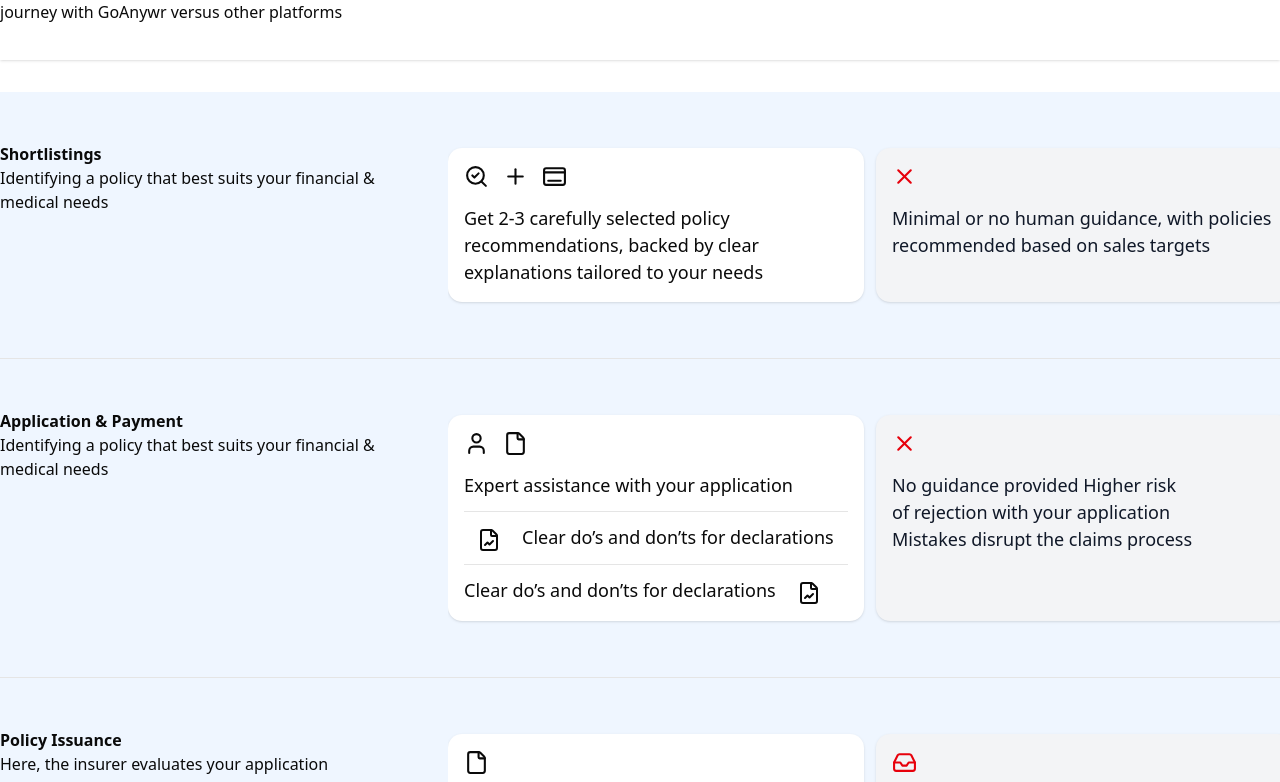
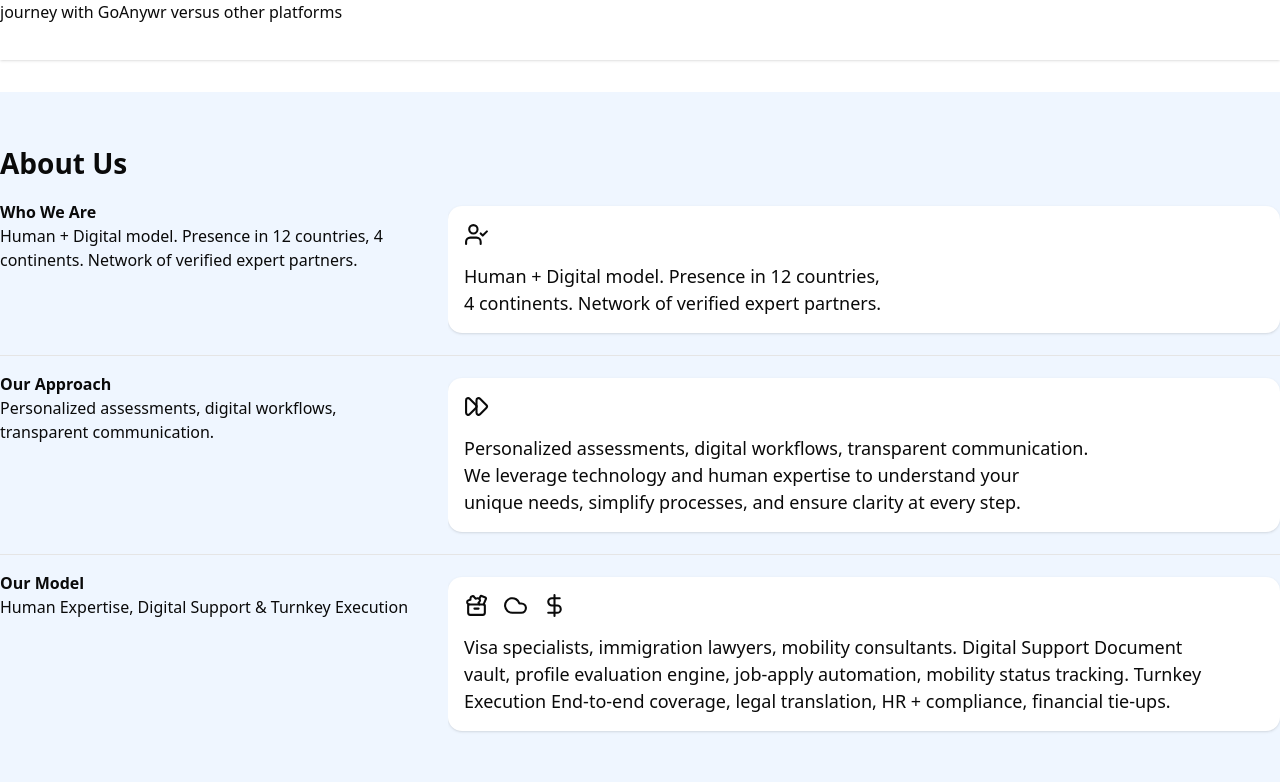
Before and after one commit to hamid1882/my-app, a Next.js app: page / in a window 1280 px wide. Shown: the part 5998-6780 px from the top of the page. Built offline with nearby package versions, Linux system fonts and the light colour scheme.

Commit message:
Refactor Home page by removing ApplicationAndPayment and PolicyIssuance components; enhance Shortlisting component with new layout and content, including ShortlistingCard for better presentation of information.

```diff
--- a/app/components/Experence.tsx
+++ b/app/components/Experence.tsx
@@ -107,7 +107,7 @@ function Experence({ type }: { type: "b2c" | "b2b" }) {
     <div className="bg-blue-50 py-[28px] md:py-0 h-full z-20">
       <div className="flex flex-col md:flex-row relative min-h-[500px] mx-(--padding-x) md:mx-0 bg-white z-20">
         <div className="h-[100px] rounded-t-lg md:rounded-none md:min-h-full w-full absolute top-0 bg-transparent md:bg-[linear-gradient(90deg,rgba(162,207,247,.33)_40%,#fff_40%)]"></div>
-        <div className="container mx-auto h-full w-full z-10 flex flex-col md:flex-row rounded-lg md:rounded-none overflow-hidden">
+        <div className="container mx-auto h-full w-full z-10 flex flex-col md:flex-row rounded-lg md:rounded-none">
           <div className="md:h-screen md:sticky top-0 p-[16px] md:pt-[68px] space-y-[12px] flex flex-row md:flex-col md:w-1/3 overflow-hidden md:items-center h-full rounded-t-lg">
             <h2 className="text-[22px] font-bold max-w-1/2 md:max-w-full">
               {data.title}
--- a/app/components/Shortlisting.tsx
+++ b/app/components/Shortlisting.tsx
@@ -1,42 +1,78 @@
 import React from "react";
 import CustomCardWrapper from "./CustomCardWrapper";
-import { DockIcon, Plus, SearchCheckIcon, X } from "lucide-react";
+import {
+  Cloud,
+  DockIcon,
+  DollarSign,
+  FastForward,
+  Plus,
+  SearchCheckIcon,
+  ToolCase,
+  UserCheck,
+  X,
+} from "lucide-react";
+import ShortlistingCard from "./ShortlistingCard";
 
 function Shortlisting() {
   return (
     <div className="bg-blue-50 py-[26px] overflow-hidden">
-      <div className="container mx-auto space-y-[16px] px-(--padding-x) md:px-0 md:flex gap-[32px] py-[24px]">
+      <div className="container mx-auto space-y-[16px] px-(--padding-x) md:px-0  py-[24px]">
+        <h3 className="text-[19px] md:text-[28px] font-bold">About Us</h3>
+        <div className="md:flex gap-[32px]">
           <div className="text-center md:text-left w-full md:w-1/3">
-          <h2 className="font-semibold">Shortlistings</h2>
+            <h2 className="font-semibold">Who We Are</h2>
             <p className="hidden md:flex">
-            Identifying a policy that best suits your financial & medical needs
+              Human + Digital model. Presence in 12 countries, 4 continents.
+              Network of verified expert partners.
             </p>
           </div>
           <div className="flex gap-[12px] overflow-hidden py-[6px] w-full md:w-2/3">
-          <CustomCardWrapper>
-            <div className="space-y-[16px]">
-              <div className="flex items-center gap-[14px]">
-                <SearchCheckIcon className="h-[25px] w-[25px]" />
-                <Plus className="h-[25px] w-[25px]" />
-                <DockIcon className="h-[25px] w-[25px]" />
+            <ShortlistingCard
+              title="Curated Recommendations"
+              description="Human + Digital model. Presence in 12 countries, 4 continents. Network of verified expert partners."
+              icons={[<UserCheck className="h-[25px] w-[25px]" key="icon1" />]}
+            />
           </div>
-              <p>
-                Get 2-3 carefully selected policy recommendations, backed by
-                clear explanations tailored to your needs
+        </div>
+        <hr />
+        <div className="md:flex gap-[32px]">
+          <div className="text-center md:text-left w-full md:w-1/3">
+            <h2 className="font-semibold">Our Approach</h2>
+            <p className="hidden md:flex">
+              Personalized assessments, digital workflows, transparent
+              communication.
             </p>
           </div>
-          </CustomCardWrapper>
-          <CustomCardWrapper variant="gray">
-            <div className="space-y-[16px]">
-              <div className="flex items-center gap-[8px]">
-                <X className="h-[25px] w-[25px] text-red-600" />
+          <div className="flex gap-[12px] overflow-hidden py-[6px] w-full md:w-2/3">
+            <ShortlistingCard
+              title="Our Approach"
+              description="Personalized assessments, digital workflows, transparent communication. We leverage technology and human expertise to understand your unique needs, simplify processes, and ensure clarity at every step."
+              icons={[
+                <FastForward className="h-[25px] w-[25px]" key="icon1" />,
+              ]}
+            />
           </div>
-              <p>
-                Minimal or no human guidance, with policies recommended based on
-                sales targets
+        </div>
+        <hr />
+        <div className="md:flex gap-[32px]">
+          <div className="text-center md:text-left w-full md:w-1/3">
+            <h2 className="font-semibold">Our Model</h2>
+            <p className="hidden md:flex">
+              Human Expertise, Digital Support & Turnkey Execution
             </p>
           </div>
-          </CustomCardWrapper>
+          <div className="flex gap-[12px] overflow-hidden py-[6px] w-full md:w-2/3">
+            <ShortlistingCard
+              title="Human Expertise"
+              description="Visa specialists, immigration lawyers, mobility consultants.
+Digital Support Document vault, profile evaluation engine, job‑apply automation, mobility status tracking. Turnkey Execution End‑to‑end coverage, legal translation, HR + compliance, financial tie‑ups."
+              icons={[
+                <ToolCase className="h-[25px] w-[25px]" key="icon1" />,
+                <Cloud className="h-[25px] w-[25px]" key="icon2" />,
+                <DollarSign className="h-[25px] w-[25px]" key="icon3" />,
+              ]}
+            />
+          </div>
         </div>
       </div>
     </div>
--- /dev/null
+++ b/app/components/ShortlistingCard.tsx
@@ -0,0 +1,46 @@
+import React from "react";
+import { DockIcon, Plus, SearchCheckIcon, X } from "lucide-react";
+import CustomCardWrapper from "./CustomCardWrapper";
+
+type ShortlistingCardProps = {
+  variant?: "default" | "gray";
+  title: string;
+  description: string;
+  icons?: React.ReactNode[];
+};
+
+const ShortlistingCard: React.FC<ShortlistingCardProps> = ({
+  variant = "default",
+  title,
+  description,
+  icons = [],
+}) => {
+  return (
+    <CustomCardWrapper variant={variant === "gray" ? "gray" : undefined}>
+      <div className="space-y-[16px] w-full">
+        <div className="flex items-center gap-[14px]">
+          {icons.length > 0 ? (
+            icons.map((icon, idx) => (
+              <span
+                key={idx}
+                className="h-[25px] w-[25px] flex items-center justify-center"
+              >
+                {icon}
+              </span>
+            ))
+          ) : (
+            // Default icons if none passed
+            <>
+              <SearchCheckIcon className="h-[25px] w-[25px]" />
+              <Plus className="h-[25px] w-[25px]" />
+              <DockIcon className="h-[25px] w-[25px]" />
+            </>
+          )}
+        </div>
+        <p>{description}</p>
+      </div>
+    </CustomCardWrapper>
+  );
+};
+
+export default ShortlistingCard;
--- a/app/page.tsx
+++ b/app/page.tsx
@@ -44,10 +44,6 @@ export default function Home() {
       />
       <UspSection />
       <Shortlisting />
-      <hr />
-      <ApplicationAndPayment />
-      <hr />
-      <PolicyIssuanse />
       <UspSection2 />
       <Trust />
       <Form />
```
Lines whose indentation alone changed are shown as unchanged.
